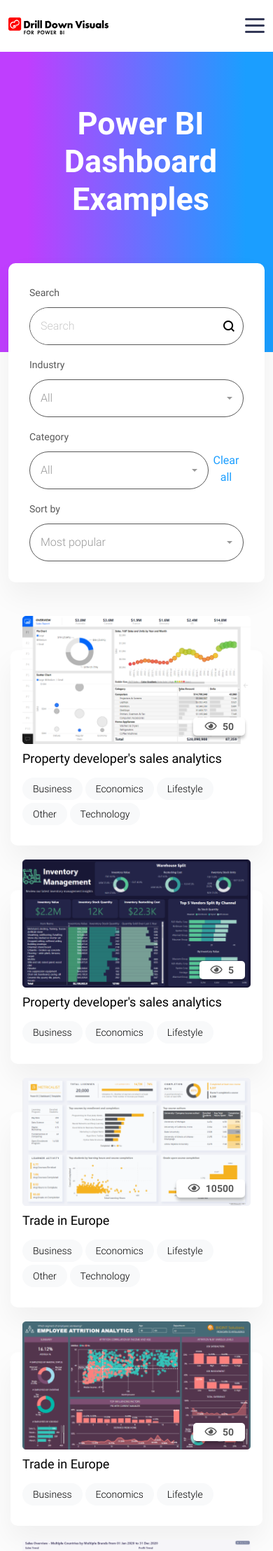
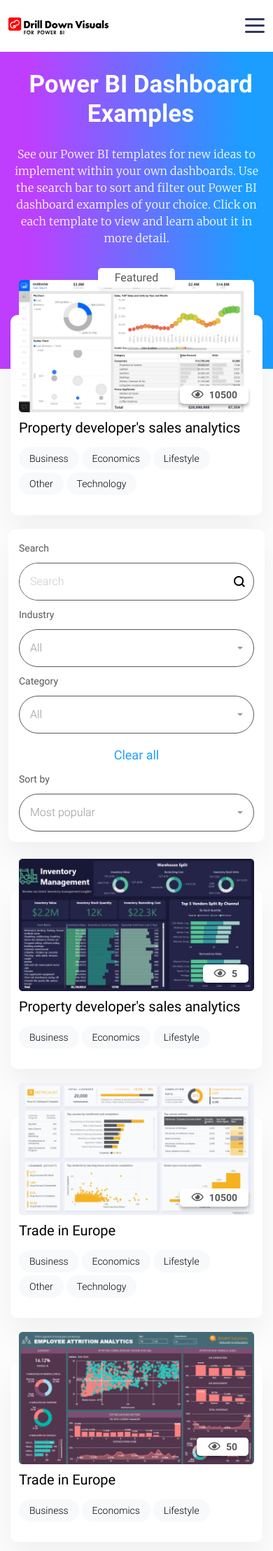
Before and after one commit to annadubynets/zoomcharts-pricing-2022, a web app: file home.html in a window 390 px wide. Shown: the top 2216 px of the page at 70% size. Run offline with its HTML, style and script files only (its server is not run), Linux system fonts and the light colour scheme; some web fonts are replaced.

Commit message:
fix home page

```diff
--- a/css/modules/_variables.scss
+++ b/css/modules/_variables.scss
@@ -65,6 +65,9 @@
 
 .ps-60px {
     padding-left: 60px!important;
+    @media (max-width: 576px) {
+        padding-left: 15px!important;
+    }
 }
 
 .p-50px {
--- a/css/modules/pages/_home_page.scss
+++ b/css/modules/pages/_home_page.scss
@@ -2,6 +2,9 @@
     h1 {
         font-weight: bold;
         font-size: 3.125rem;
+        @media (max-width: 576px) {
+            font-size: 2.188rem!important;
+        }
     }
     h3 {
         font-weight: bold;
@@ -10,9 +13,32 @@
     h4 {
         font-weight: bold;
         font-size: 1.5rem;
+        @media (max-width: 576px) {
+            font-size: 1.5rem!important;
+        }
+    }
+    .font-size-20px {
+        @media (max-width: 576px) {
+            font-size: 18px!important;
+        }
+    }
+    .hero-subtitle {
+        font-size: 18px;
+        @media (max-width: 576px) {
+            font-size: 16px!important;
+        }
+    }
+    .btn-primary {
+        background: linear-gradient(to right, $deepskyblue 10%, $mediumpurple 90%)!important;
+        &:hover {
+            box-shadow: 0 4px 16px 0 rgba(65, 132, 234, 0.75);
+        }
     }
     .hero {
         padding-top: 150px;
+        @media (max-width: 576px) {
+            padding-top: 100px;
+        }
     }
     .hero-details {
         .hero-block {
@@ -24,6 +50,9 @@
                     padding: 0;
                 }
             }
+            @media (max-width: 576px) {
+                padding: 15px;
+            }
         }
     }
     .card {
@@ -31,11 +60,19 @@
         .card-title {
             font-family: 'Roboto';
             font-weight: 500;
-            font-size: 20px;
+            font-size: 20px!important;
         }
         .card-body {
             padding-top: 10px;
         }
+        @media (max-width: 576px) {
+            padding: 0 15px 25px 15px;
+        }
+    }
+    .badge-container-top {
+        top: -5%;
+        right: initial;
+        left: 50%;
     }
     .badge {
         font-size: 12px;
@@ -48,6 +85,14 @@
             bottom: 8px;
             right: 8px;
             padding: 6px 16px;
+            border-radius: 5px;
+        }
+        &.badge-position-top {
+            box-shadow: 0px 4px 4px rgba(0, 0, 0, 0.06);
+            font-weight: 500;
+            font-size: 16px!important;
+            margin-left: -50%;
+            padding: 6px 24px;
             border-radius: 5px;
         }
     }
--- a/css/style.scss
+++ b/css/style.scss
@@ -11,7 +11,6 @@
 @import "modules/pages/pricing_page";
 @import "modules/pages/home_page";
 @import "modules/pages/inner_page";
-
 body {
     font-family: 'Roboto';
     background-color: $whitesmoke;
@@ -536,7 +535,12 @@
         color: #535353;
         border: 1px solid #E0E0E0;
         border-radius: 5px;
-        padding: 7px 14px;
+        width: 40px;
+        height: 40px;
+        display: flex;
+        justify-content: center;
+        align-items: center;
+        font-size: 20px;
         &:focus {
             box-shadow: none;
         }
@@ -544,6 +548,16 @@
         &:focus {
             border-color: $deepskyblue;
         }
+        @media (max-width: 768px) {
+            width: 32px;
+            height: 32px;
+            font-size: 16px;
+        }
+    }
+    &.active .page-link {
+        border-color: $darkgrey;
+        color: $darkgrey;
+        background-color: transparent;
     }
 }
 
--- a/home.html
+++ b/home.html
@@ -622,10 +622,10 @@
         <div class="container">
             <div class="row pb-5">
                 <div class="col-lg-5 pe-0">
-                    <h1 class="text-lg-start text-center mb-lg-0 mb-3">Power BI Dashboard Examples </h1>
+                    <h1 class="text-lg-start text-center mb-lg-0 mb-4">Power BI Dashboard Examples </h1>
                 </div>
-                <div class="offset-lg-1 col-lg-6 offset-lg-1 position-relative d-lg-block d-none">
-                    <p class="font-family-second font-size-18px text-white text-lg-start text-center pb-lg-0 pb-4">See our Power BI templates for new ideas to implement within your own dashboards. Use the search bar to sort and filter out Power BI dashboard examples of your choice. Click on each template to view and learn about it in more detail.
+                <div class="offset-lg-1 col-lg-6 offset-lg-1 position-relative">
+                    <p class="hero-subtitle font-family-second text-white text-lg-start text-center mb-0">See our Power BI templates for new ideas to implement within your own dashboards. Use the search bar to sort and filter out Power BI dashboard examples of your choice. Click on each template to view and learn about it in more detail.
                     </p>
                 </div>
             </div>
@@ -635,11 +635,38 @@
     <section class="hero-details position-relative pb-120px">
         <div class="hero-bg"></div>
         <div class="container">
-            <div class="row justify-content-center mb-5">
+            <div class="row">
+                <div class="col-12 wave-animation position-relative card-bg mb-30px d-xl-none d-block">
+                    <div class="badge-container-top position-absolute z-index-1">
+                        <span class="badge badge-position-top bg-white text-black mb-1">
+                            Featured
+                        </span>
+                    </div>
+
+                    <div class="card cursor-pointer h-100 position-relative">
+                        <div class="bg-secondary rounded text-center position-relative">
+                            <img src="images/gallery-1.png" alt="Property developer's sales analytics" class="w-100">
+                            <span class="badge badge-position bg-white text-black mb-1">
+                                <i class="iconfont-eye font-size-12px pe-2"></i>10500
+                            </span>
+                        </div>
+
+                        <div class="card-body px-0 pb-0">
+                            <h4 class="card-title my-0 mb-3">Property developer's sales analytics</h4>
+                            <span class="badge bg-light text-dark mb-1">Business</span>
+                            <span class="badge bg-light text-dark mb-1">Economics</span>
+                            <span class="badge bg-light text-dark mb-1">Lifestyle</span>
+                            <span class="badge bg-light text-dark mb-1">Other</span>
+                            <span class="badge bg-light text-dark mb-1">Technology</span>
+                        </div>
+                    </div>
+                </div>
+            </div>
+            <div class="row justify-content-center mb-lg-5 mb-4">
                 <div class="col-lg-12">
                     <div class="hero-block search position-relative">
                         <div class="row justify-content-center">
-                            <div class="col-xl-3 col-lg-4 pb-lg-0 pb-3">
+                            <div class="col-xl-3 col-lg-4 pb-lg-0 pb-2">
                                 <label class="form-label">Search</label>
                                 <div class="input-group text-lg-start text-center">
                                     <input type="text" class="form-control pe-0" placeholder="Search" aria-label="Username" aria-describedby="basic-addon">
@@ -648,7 +675,7 @@
                                     </button>
                                 </div>
                             </div>
-                            <div class="col-xl-3 col-lg-4 pb-lg-0 pb-3">
+                            <div class="col-xl-3 col-lg-4 pb-lg-0 pb-2">
                                 <label class="form-label">Industry</label>
                                 <select id="inputIndustry" class="selectpicker d-block" placeholder="All">
                                     <option>Custom Visual developement</option>
@@ -659,14 +686,14 @@
                                     <option>Training</option>
                                 </select>
                             </div>
-                            <div class="col-xl-3 col-lg-4 pb-lg-0 pb-3">
+                            <div class="col-xl-3 col-lg-4 pb-lg-0 pb-2">
                                 <label class="form-label">Category</label>
-                                <div class="d-flex justify-content-between">
+                                <div class="d-xl-flex justify-content-xl-between d-block justify-content-center text-xl-start text-center">
                                     <select id="inputCategory" class="selectpicker d-block" placeholder="All">
                                         <option>Category 1</option>
                                         <option>Category 2</option>
                                     </select>
-                                    <a href="#" class="btn btn-link">Clear all</a>
+                                    <a href="#" class="btn btn-link font-size-18px text-nowrap ms-xl-3 ms-0 mt-xl-0 mt-3 align-self-center">Clear all</a>
                                 </div>
                             </div>
                             <div class="col-xl-3 col-lg-4">
@@ -682,7 +709,7 @@
             </div>
 
             <div class="row justify-content-center mb-5">
-                <div class="col-xl-4 col-md-6 wave-animation position-relative card-bg mb-30px">
+                <div class="col-xl-4 col-md-6 wave-animation position-relative card-bg mb-30px d-xl-block d-none">
                     <div class="card cursor-pointer h-100">
                         <div class="bg-secondary rounded text-center position-relative">
                             <img src="images/gallery-1.png" alt="Property developer's sales analytics" class="w-100">
@@ -847,12 +874,12 @@
                 </div>
             </div>
 
-            <nav aria-label="Page navigation example" class="pb-100px">
+            <nav aria-label="Page navigation" class="pb-100px">
                 <ul class="pagination justify-content-center">
                     <li class="page-item disabled">
                         <a class="page-link" href="#" tabindex="-1" aria-disabled="true"><span class="icon-arrow-prev"></span></a>
                     </li>
-                    <li class="page-item"><a class="page-link" href="#">1</a></li>
+                    <li class="page-item active"><a class="page-link" href="#">1</a></li>
                     <li class="page-item"><a class="page-link" href="#">2</a></li>
                     <li class="page-item"><a class="page-link" href="#">...</a></li>
                     <li class="page-item"><a class="page-link" href="#">9</a></li>
@@ -867,12 +894,12 @@
                 <div class="col-lg-12">
                     <div class="hero-block search position-relative ps-60px">
                         <div class="row align-items-center">
-                            <div class="col-lg-5">
+                            <div class="col-lg-5 order-lg-0 order-1 mt-lg-0 mt-4">
                                 <h4 class="mb-30px">Report Overhaul</h4>
                                 <p class="font-family-second fst-italic fw-light font-size-20px mb-30px">Our expert data analysts and report designers will help you build reports that contain the best user experience!</p>
                                 <a href="#" class="btn btn-primary">Improve you reports!</a>
                             </div>
-                            <div class="col-lg-6 offset-lg-1">
+                            <div class="col-lg-6 offset-lg-1 order-lg-1 order-0">
                                 <img src="images/report-image.png" alt="Report Overhaul" class="w-100">
                             </div>
                         </div>
```
Also changed, not shown: css/modules/_paginator.scss (+65 -53 lines), css/style.css, 1 other file.
